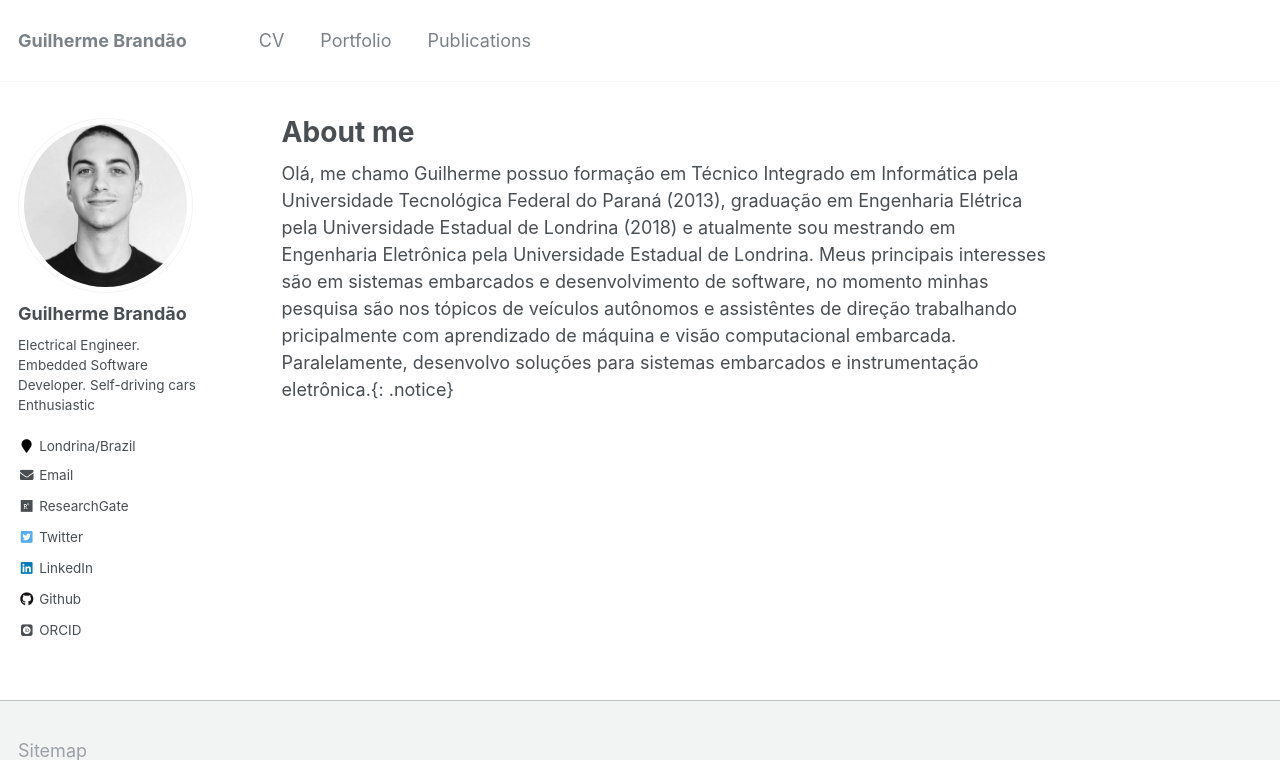
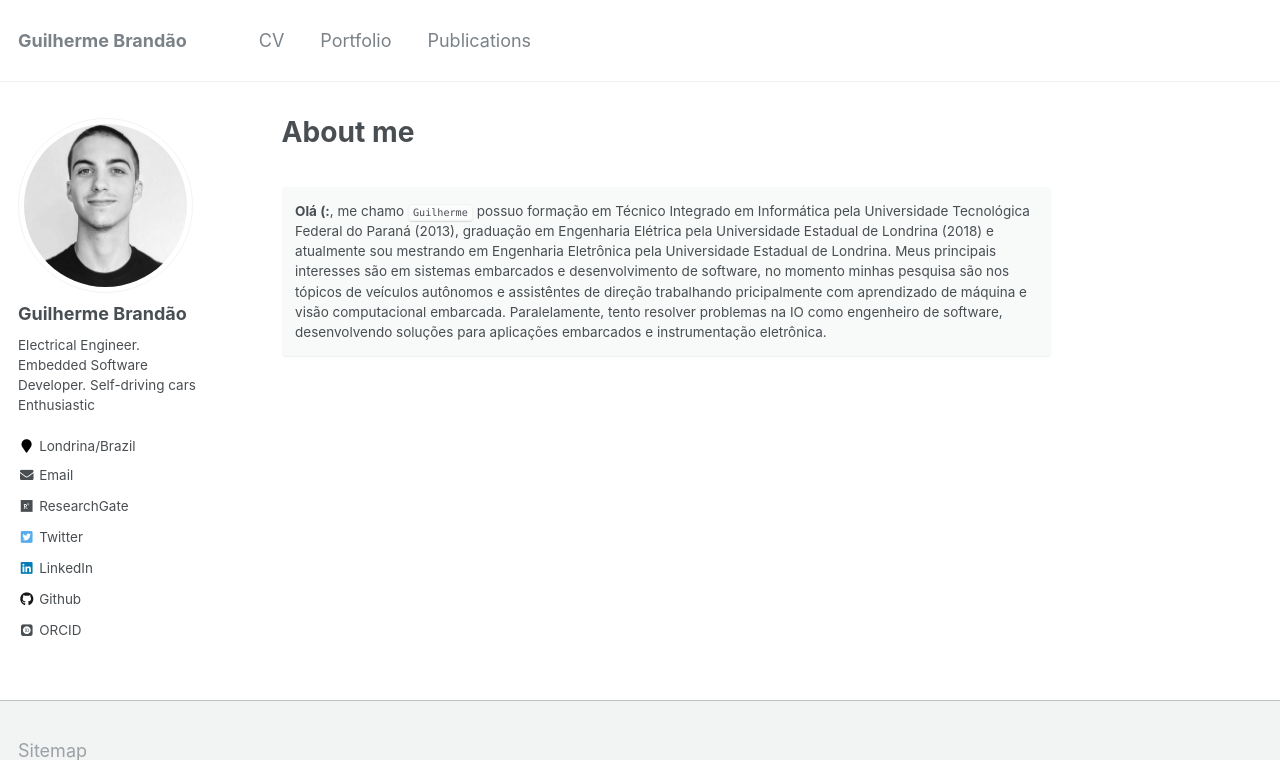
Before and after one commit to brandaogbs/brandaogbs.github.io, a Jekyll site: the page built from _pages/about.md, in a window 1280 px wide, cut to the strip 0-760 px from the top of the page. Built offline with Jekyll 4.4.1, drawn with Linux system fonts in a browser that asks for light colours; some web fonts are replaced.

Commit message:
about me

```diff
--- a/_pages/about.md
+++ b/_pages/about.md
@@ -8,4 +8,5 @@ redirect_from:
   - /about.html
 ---
 
-Olá, me chamo Guilherme possuo formação em Técnico Integrado em Informática pela Universidade Tecnológica Federal do Paraná (2013), graduação em Engenharia Elétrica pela Universidade Estadual de Londrina (2018) e atualmente sou mestrando em Engenharia Eletrônica pela Universidade Estadual de Londrina. Meus principais interesses são em sistemas embarcados e desenvolvimento de software, no momento minhas pesquisa são nos tópicos de veículos autônomos e assistêntes de direção trabalhando pricipalmente com aprendizado de máquina e visão computacional embarcada. Paralelamente, desenvolvo soluções para sistemas embarcados e instrumentação eletrônica.{: .notice}
+**Olá (:**, me chamo `Guilherme` possuo formação em Técnico Integrado em Informática pela Universidade Tecnológica Federal do Paraná (2013), graduação em Engenharia Elétrica pela Universidade Estadual de Londrina (2018) e atualmente sou mestrando em Engenharia Eletrônica pela Universidade Estadual de Londrina. Meus principais interesses são em sistemas embarcados e desenvolvimento de software, no momento minhas pesquisa são nos tópicos de veículos autônomos e assistêntes de direção trabalhando pricipalmente com aprendizado de máquina e visão computacional embarcada. Paralelamente, tento resolver problemas na IO como engenheiro de software, desenvolvendo soluções para aplicações embarcados e instrumentação eletrônica.
+{: .notice}
```
